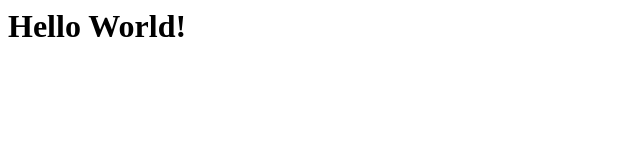
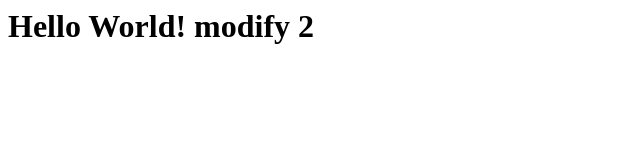
Before and after one commit to DesHyper/pullReq2, a plain HTML site: page index.html in a window 1280 px wide. Shown: the whole page, without its empty margins (0-640 px from the left). Drawn offline with Linux system fonts and the light colour scheme.

Commit message:
fix index typo 2 + modify 2

```diff
--- a/index.html
+++ b/index.html
@@ -1 +1 @@
-<h1>Hello World!</h1>
+<h1>Hello World! modify 2</h1>
```
